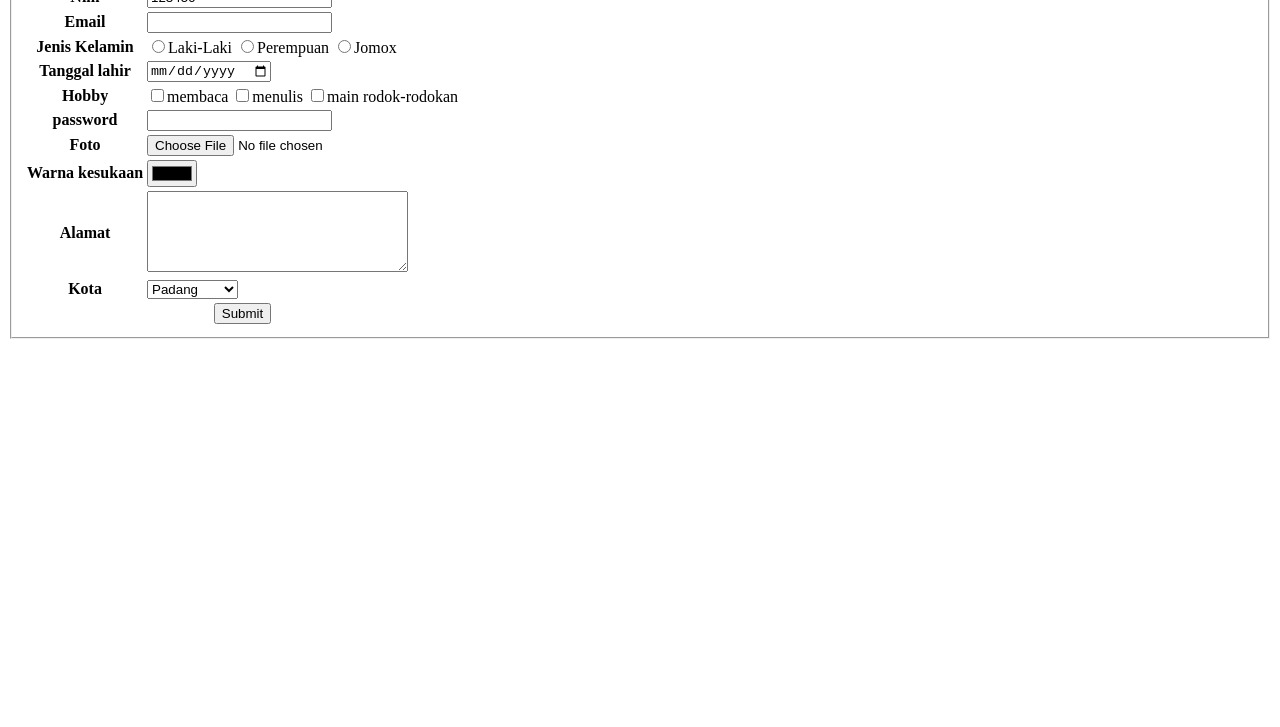
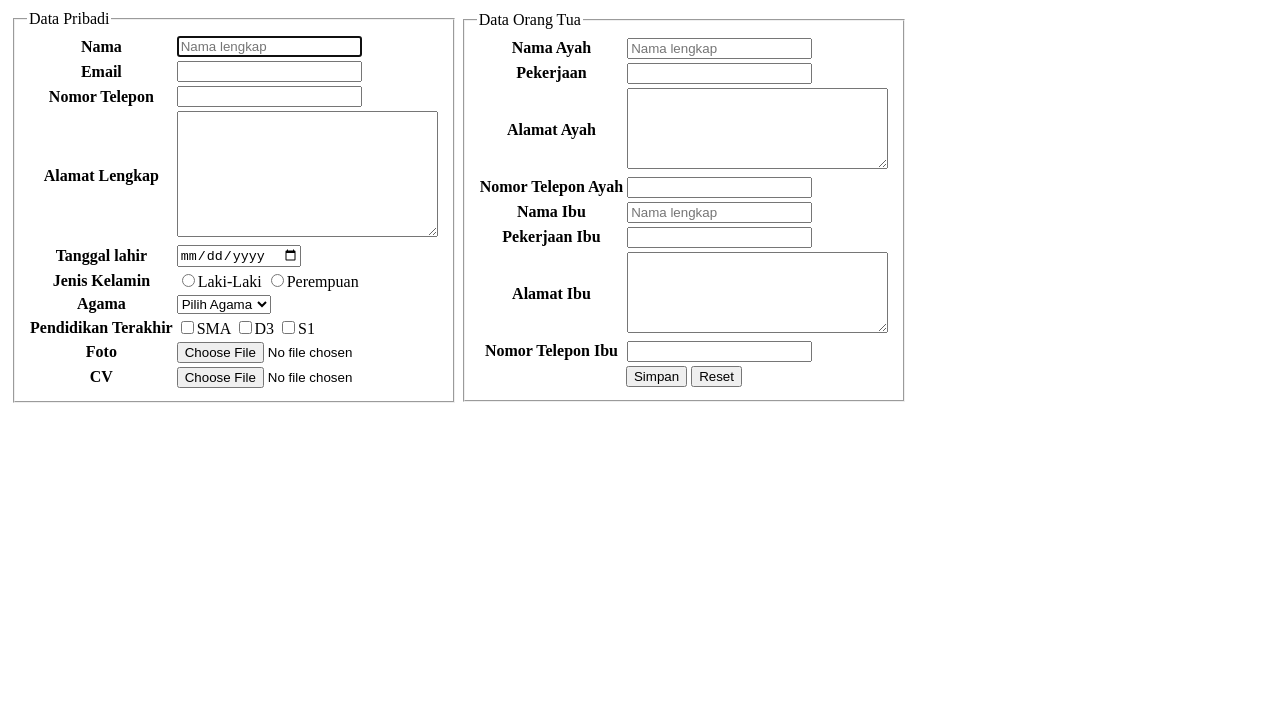
Before and after one commit to OnlyTexy/form-html, a plain HTML site: page index.html in a window 1280 px wide. Shown: the part 73-800 px from the top of the page. Drawn offline with Linux system fonts and the light colour scheme.

Commit message:
Add files via upload

```diff
--- a/index.html
+++ b/index.html
@@ -3,78 +3,138 @@
 <head>
 
 
-	<meta name = "author" content="mamah aku takut">
-	<title>Form HTMl</title>
+	<meta name = "author" content="nobody">
+	<title>Form Pendaftaran</title>
 </head>
 <body>
+<h1>Form Pendaftaran </h1>
 	<form method="" action="">
+	<table>
+	<tr>
+	<td>
 	<fieldset>
 	<legend>Data Pribadi</legend>
 	<table>
 	<tr>
 	<th><label for="">Nama</label></th>
-	<td><input type="text" name="Nama" autofocus placeholder="Nama lengkap ya azril"></td>
-	</tr>
-	<tr>
-	<th><label for="">Nim</label></th>
-	<td><input type="number" name="nim" value="123456" readonly></td>
+	<td><input type="text" name="Nama" autofocus placeholder="Nama lengkap "></td>
 	</tr>
 	<tr>
 	<th><label for="">Email</label></th>
 	<td><input type="Email" name = "Email"></td>
 	</tr>
 	<tr>
-	<th><label for="">Jenis Kelamin</label></th>
-	<td><input type="radio" name="jk">Laki-Laki
-		<input type="radio" name="jk">Perempuan
-		<input type="radio" name="jk">Jomox
+	<th><label for="">Nomor Telepon</label></th>
+	<td><input type="number" name="no telpon" ></td>
+	</tr>
+	<tr>
+	<th><label for="">Alamat Lengkap</label></th>
+	<td><textarea name="alamat" cols="30" rows="8"></textarea>
 	</td>
 	</tr>
 	<tr>
 	<th><label for="">Tanggal lahir</label></th>
 	<td><input type="date" name="tgl_lahir"></td>
 	</tr>
-	<tr>
-	<th><label for="">Hobby</label></th>
-	<td><input type="checkbox" name="hobby">membaca
-		<input type="checkbox" name="hobby">menulis
-		<input type="checkbox" name="hobby">main rodok-rodokan
+	<th><label for="">Jenis Kelamin</label></th>
+	<td><input type="radio" name="jk">Laki-Laki
+		<input type="radio" name="jk">Perempuan
+	</td>
+		<tr>
+	<th><label for="">Agama</label></th>
+	<td><select name="agama" >
+	<option value="pilih agama">Pilih Agama</option>
+	    <option value="Islam">Islam</option>
+		<option value="Kristen">Kristen</option>
+		<option value="Protestan">Protestan</option>
+		<option value="hindu">Hindu</option>
+		<option value="konghucu">Konghucu</option>
+		<option value="Budha">Budha</option>
+		<option value="Katolik">Katolik</option>
 	</td>
 	</tr>
 	<tr>
-	<th><label for="">password</label></th>
-	<td><input type="password" name="password">
-	</td>
-	</tr><tr>
-	<th><label for="">Foto</label></th>
-	<td><input type="file" name="foto">
+	<th><label for="">Pendidikan Terakhir</label></th>
+	<td><input type="checkbox" name="Pendidikan">SMA
+		<input type="checkbox" name="Pendidikan">D3
+		<input type="checkbox" name="Pendidikan">S1
 	</td>
 	</tr>
 	<tr>
-	<th><label for="">Warna kesukaan</label></th>
-	<td><input type="color" name="warna">
+	<th><label for="">Foto</label></th>
+	<td><input type="file" name="foto" accept="image/jpg" id="foto">
 	</td>
 	</tr>
+	<tr>
+	<th><label for="">CV</label></th>
+	<td><input type="file" name="CV" accept="pdf" id="CV">
+	</td>
+	</tr>
+
+
+
+
+
+
+
+	</table>
+	</fieldset>
+	</td>
+
+
+
+	<td>
+	<fieldset>
+	<legend>Data Orang Tua</legend>
+	<table>
+	<tr>
+	<th><label for="">Nama Ayah</label></th>
+	<td><input type="text" name="Nama" autofocus placeholder="Nama lengkap "></td>
 	</tr>
 	<tr>
-	<th><label for="">Alamat</label></th>
+	<th><label for="">Pekerjaan</label></th>
+	<td><input type="text" name = "pekerjaan"></td>
+	</tr>
+	<tr>
+	<th><label for="">Alamat Ayah</label></th>
 	<td><textarea name="alamat" cols="30" rows="5"></textarea>
 	</td>
 	</tr>
 	<tr>
-	<th><label for="">Kota</label></th>
-	<td><select name="Kota" >
-	    <option value="Padang">Padang</option>
-		<option value="Jomoxkerto">Jomoxkerto</option>
-		<option value="ngawi">Ngawi</option>
+	<th><label for="">Nomor Telepon Ayah</label></th>
+	<td><input type="number" name="no telpon" ></td>
+	</tr>
+	<tr>
+	<th><label for="">Nama Ibu</label></th>
+	<td><input type="text" name="Nama" autofocus placeholder="Nama lengkap "></td>
+	</tr>
+	<tr>
+	<th><label for="">Pekerjaan Ibu</label></th>
+	<td><input type="text" name = "pekerjaan"></td>
+	</tr>
+	<tr>
+	<th><label for="">Alamat Ibu</label></th>
+	<td><textarea name="alamat" cols="30" rows="5"></textarea>
 	</td>
 	</tr>
 	<tr>
-	<td colspan ="2" align="center"><input type ="Submit"> </td>
+	<th><label for="">Nomor Telepon Ibu</label></th>
+	<td><input type="number" name="no telpon" ></td>
+	</tr>
+
+	<tr>
+	<td colspan ="2" align="center">
+	<input type ="Submit" value="Simpan">
+	<input type ="reset" value="Reset">
+	</td>
+	</tr>
+
+	</fieldset>
+
+
+	</td>
 	</tr>
 	</table>
-	</fieldset>
-
 
 	</form>
 
```
